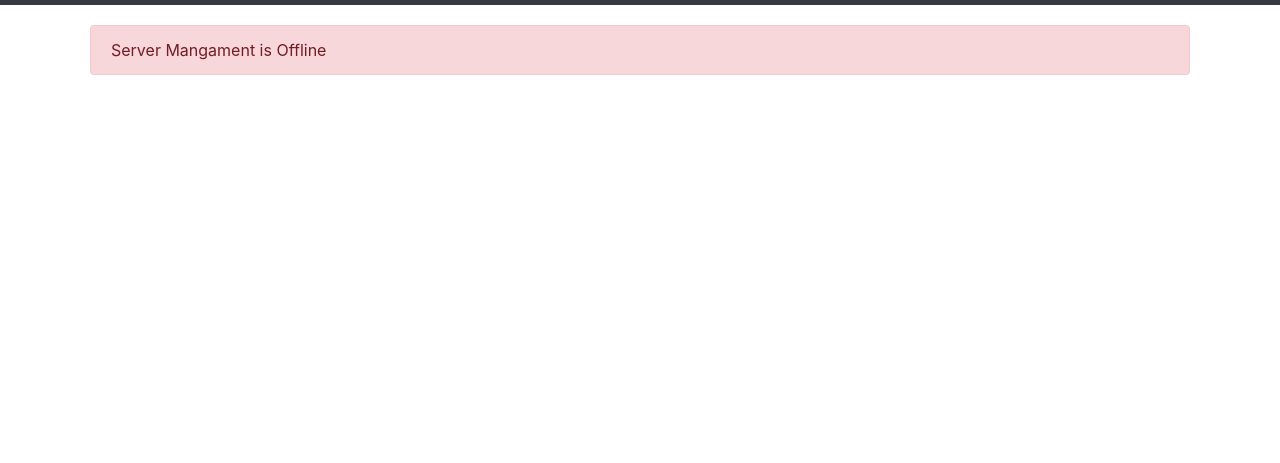
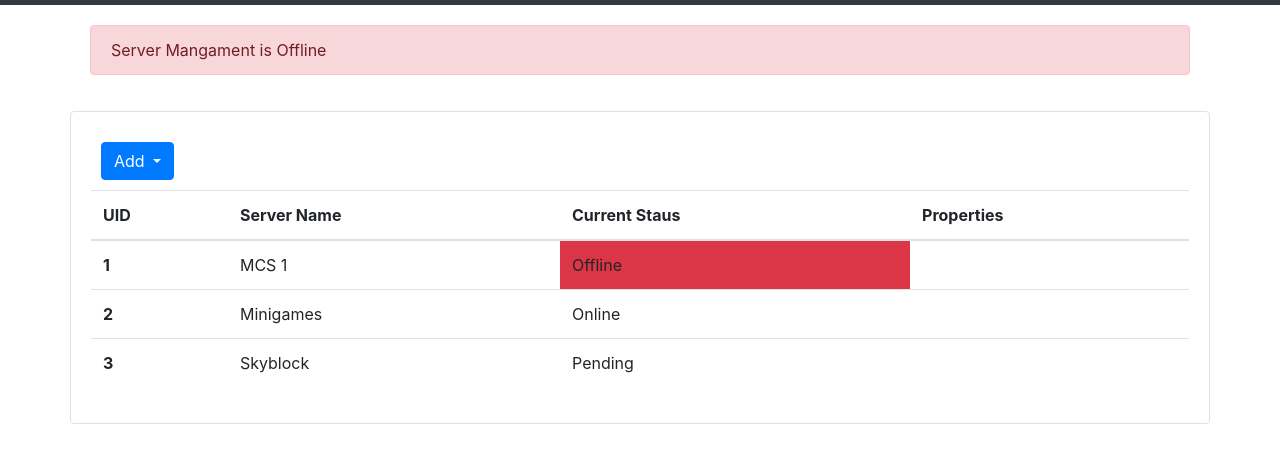
Before and after one commit to WestDover/kraken, a plain HTML site: page web-UI/index.html in a window 1280 px wide. Shown: the part 51-514 px from the top of the page. Drawn offline with nearby package versions, Linux system fonts and the light colour scheme; files that its build step writes are made by us from their sources; files whose address does not match are found by name.

Commit message:
updated UI

```diff
--- a/web-UI/index.html
+++ b/web-UI/index.html
@@ -35,6 +35,48 @@
       </div>
     </div>
 
+    <!--Server List-->
+    <div class="container border shadow-sm rounded" style="padding:20px">
+      <div class="btn-group" style="padding:10px">
+        <button type="button" class="btn btn-primary dropdown-toggle" data-toggle="dropdown" aria-haspopup="true" aria-expanded="false">
+          Add
+        </button>
+        <div class="dropdown-menu">
+          <a class="dropdown-item" href="#">Add New Server</a>
+        </div>
+      </div>
+      <table class="table">
+        <thead>
+          <tr>
+            <th scope="col">UID</th>
+            <th scope="col">Server Name</th>
+            <th scope="col">Current Staus</th>
+            <th scope="col">Properties</th>
+          </tr>
+        </thead>
+        <tbody>
+          <tr>
+            <th scope="row">1</th>
+            <td>MCS 1</td>
+            <td class="bg-danger">Offline</td>
+            <td></td>
+          </tr>
+          <tr>
+            <th scope="row">2</th>
+            <td>Minigames</td>
+            <td>Online</td>
+            <td></td>
+          </tr>
+          <tr>
+            <th scope="row">3</th>
+            <td>Skyblock</td>
+            <td>Pending</td>
+            <td></td>
+          </tr>
+        </tbody>
+      </table>
+    </div>
+
     <!--JAVASCRIPT -->
     <!-- DEV NOTE: Need to Update jquery and popper.js to ofline links -->
     <script src="https://code.jquery.com/jquery-3.2.1.slim.min.js" integrity="sha384-KJ3o2DKtIkvYIK3UENzmM7KCkRr/rE9/Qpg6aAZGJwFDMVNA/GpGFF93hXpG5KkN" crossorigin="anonymous"></script>
```
